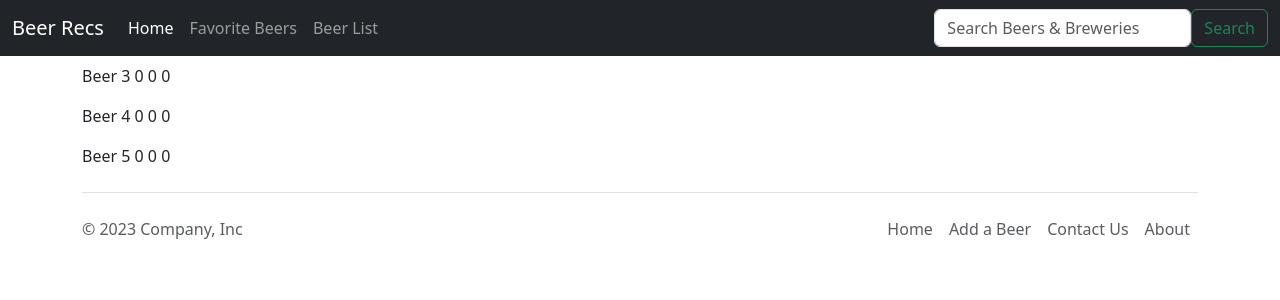
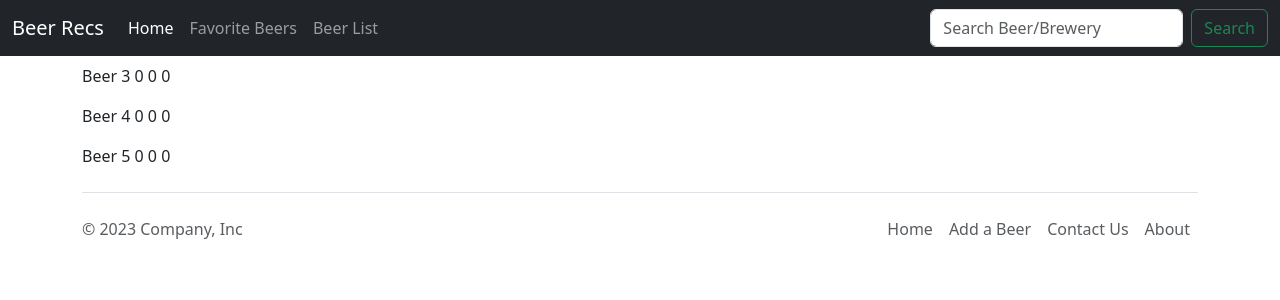
Before and after one commit to joekawa/beerrecs, a Django app: page /brewery/1 in a window 1280 px wide. Shown: the top 300 px of the page. Run offline with Django 4.2, Linux system fonts and the light colour scheme; data comes from the database, SQL or seed files in the repository.

Commit message:
fixed spacing between search input and button

```diff
--- a/main/static/style.css
+++ b/main/static/style.css
@@ -5,7 +5,7 @@
 }
 
 main{
-  padding-top: 75rem;
+  padding-top: 75rem  ;
 }
 
 
--- a/main/templates/base.html
+++ b/main/templates/base.html
@@ -13,7 +13,7 @@
     {% block extra_css %}{% endblock %}
 </head>
 <body>
-    <nav class="navbar navbar-expand-md navbar-dark fixed-top bg-dark">
+    <nav class="navbar navbar-expand-md navbar-dark fixed-top bg-dark mb-3">
         <div class="container-fluid">
           <a class="navbar-brand" href="{% url 'main:home' %}">Beer Recs</a>
           <button class="navbar-toggler" type="button" data-bs-toggle="collapse" data-bs-target="#navbarCollapse" aria-controls="navbarCollapse" aria-expanded="false" aria-label="Toggle navigation">
@@ -32,7 +32,7 @@
               </li>
             </ul>
             <form class="d-flex" role="search" method="GET" action="{% url 'main:search' %}">
-              <input class="form-control me-2s" type="search" placeholder="Search Beers & Breweries"
+              <input class="form-control me-2 pe-2" type="search" placeholder="Search Beer/Brewery"
               aria-label="Search"
               placeholder="Search for beers and breweries"
               name='query'>
```
